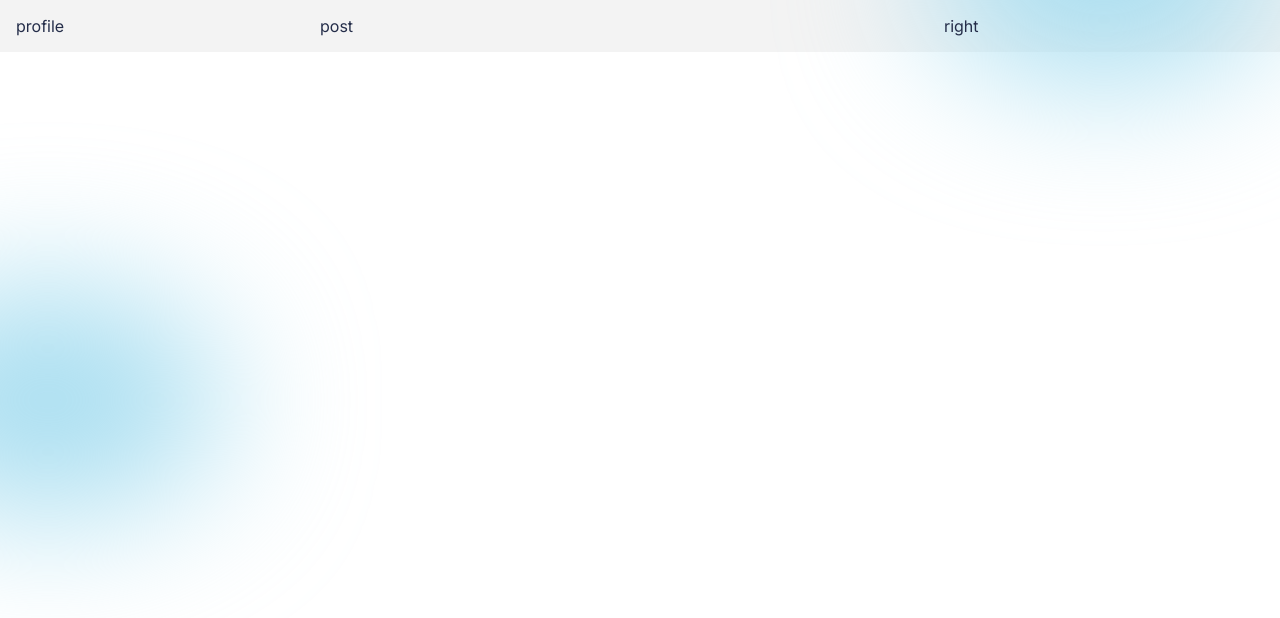
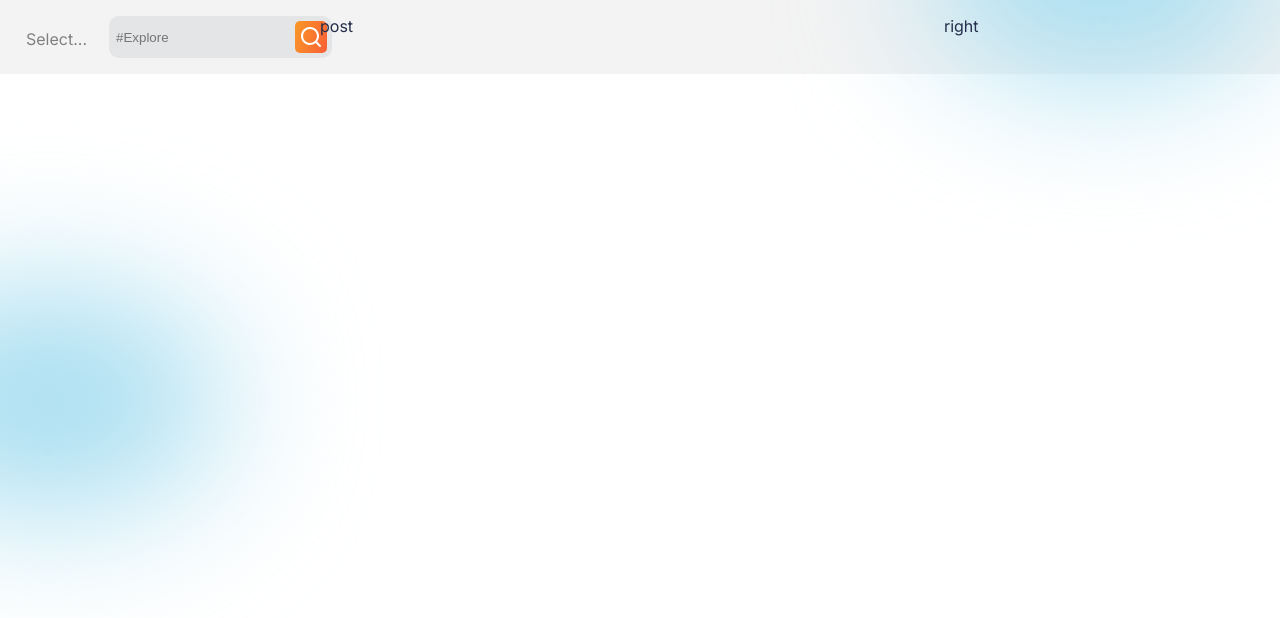
Before and after one commit to Mohammad-Vatankhah/project-manager, a React (Create React App) app in the folder client/: page / in a window 1280 px wide. Shown: the top 618 px of the page. Built offline with nearby package versions, Linux system fonts and the light colour scheme.

Commit message:
search bar created

```diff
--- a/client/src/App.css
+++ b/client/src/App.css
@@ -15,7 +15,6 @@
 }
 
 .App{
-  overflow: hidden;
   color: var(--black);
   background-color: #f3f3f3;
   padding: 1rem 1rem;
@@ -28,4 +27,5 @@
   border-radius: 50%;
   background-color: #a6ddf0;
   filter: blur(72px);
+
 }
--- /dev/null
+++ b/client/src/Components/LogoSearch/LogoSearch.css
@@ -0,0 +1,33 @@
+.LogoSearch {
+    display: flex;
+    gap: 0.75rem;
+}
+
+.Search {
+    display: flex;
+    background-color: var(--inputColor);
+    border-radius: 10px;
+    padding: 5px;
+}
+
+.select {
+    margin-top: 7px;
+    width: 15rem;
+}
+
+.Search input{
+    background-color: transparent;
+    border: none;
+    outline: none;
+}
+
+.s-icon{
+    display: flex;
+    align-items: center;
+    justify-self: center;
+    background: linear-gradient(106.23deg, #f99827, #f95f35 100%);
+    border-radius: 5px;
+    padding: 4px;
+    color: #fff;
+    cursor: pointer;
+}
--- /dev/null
+++ b/client/src/Components/LogoSearch/LogoSearch.jsx
@@ -0,0 +1,38 @@
+import React from "react";
+import Select from "react-select";
+import "./LogoSearch.css";
+import { UilSearch } from "@iconscout/react-unicons";
+import { FaUserAlt } from "react-icons/fa";
+import { FaBuilding } from "react-icons/fa";
+
+const LogoSearch = () => {
+  const customControlStyles = (base) => ({
+    height: 20,
+    minHeight: 20,
+  });
+  const options = [
+    { value: "employee", label: <FaUserAlt color="#f99827" /> },
+    { value: "company", label: <FaBuilding color="#f99827" /> },
+  ];
+  return (
+    <div className="LogoSearch">
+      <Select
+        components={{
+          DropdownIndicator: () => null,
+          IndicatorSeparator: () => null,
+        }}
+        styles={{ control: customControlStyles }}
+        className="select"
+        options={options}
+      />
+      <div className="Search">
+        <input type="text" placeholder="#Explore" />
+        <div className="s-icon">
+          <UilSearch />
+        </div>
+      </div>
+    </div>
+  );
+};
+
+export default LogoSearch;
--- /dev/null
+++ b/client/src/Components/ProfileSide/ProfileSide.css
@@ -0,0 +1,7 @@
+.ProfileSide{
+    display: flex;
+    flex-direction: column;
+    gap: 1rem;
+    align-items: center;
+    overflow: auto;
+}
--- /dev/null
+++ b/client/src/Components/ProfileSide/ProfileSide.jsx
@@ -0,0 +1,12 @@
+import React from 'react'
+import LogoSearch from '../LogoSearch/LogoSearch'
+
+const ProfileSide = () => {
+  return (
+    <div className="ProfileSide">
+        <LogoSearch />
+    </div>
+  )
+}
+
+export default ProfileSide
--- a/client/src/Pages/Home/Home.jsx
+++ b/client/src/Pages/Home/Home.jsx
@@ -1,9 +1,10 @@
 import React from 'react'
+import ProfileSide from '../../Components/ProfileSide/ProfileSide'
 import "./Home.css"
 const Home = () => {
   return (
     <div className='Home'>
-        <div className='profileSide'>profile</div>
+        <ProfileSide />
         <div className='postSide'>post</div>
         <div className='rightSide'>right</div>
     </div>
```
Also changed, not shown: client/package.json (+6 -1 lines), 2 other files (tests, documents, lock files or other folders).
